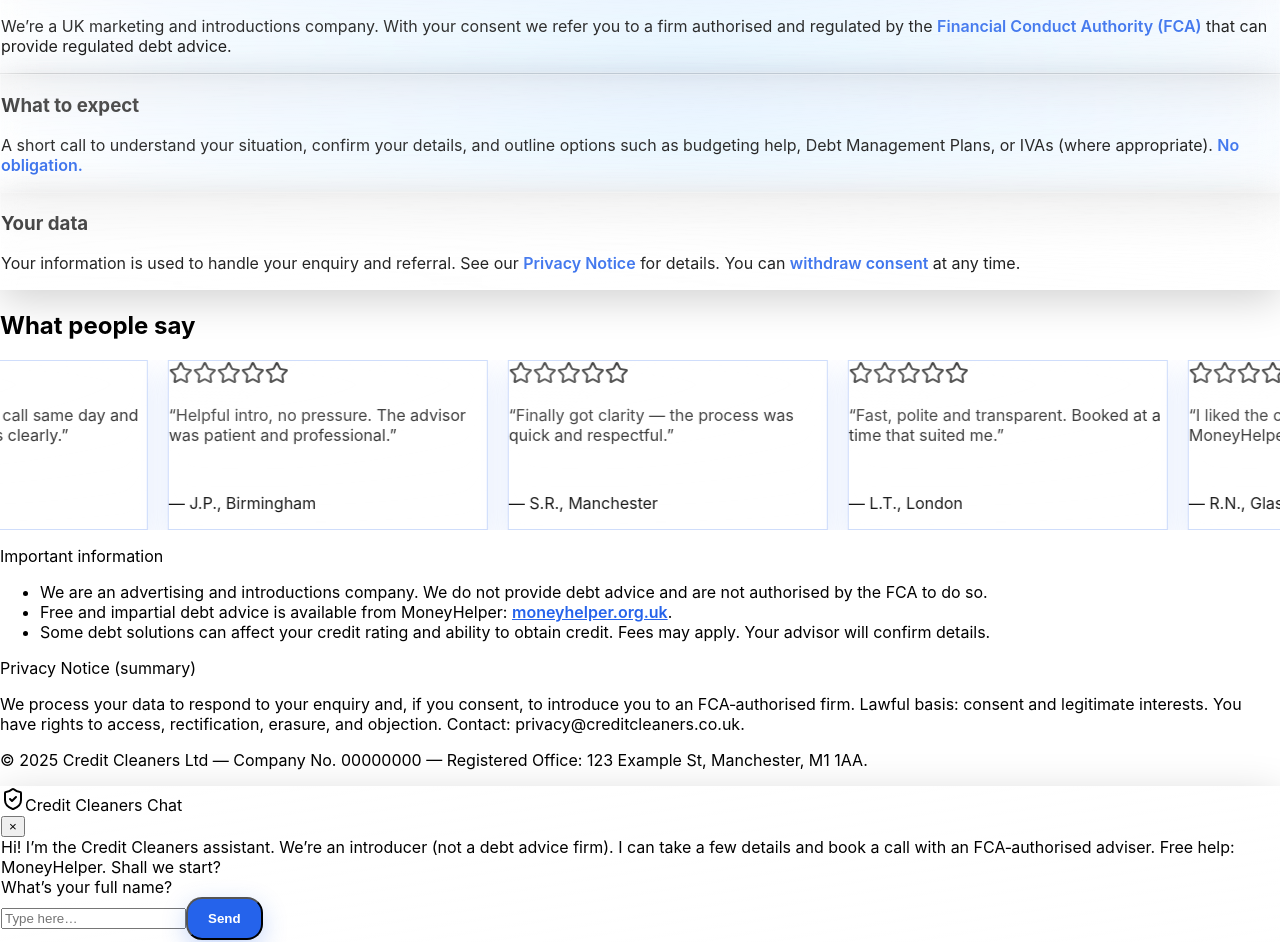
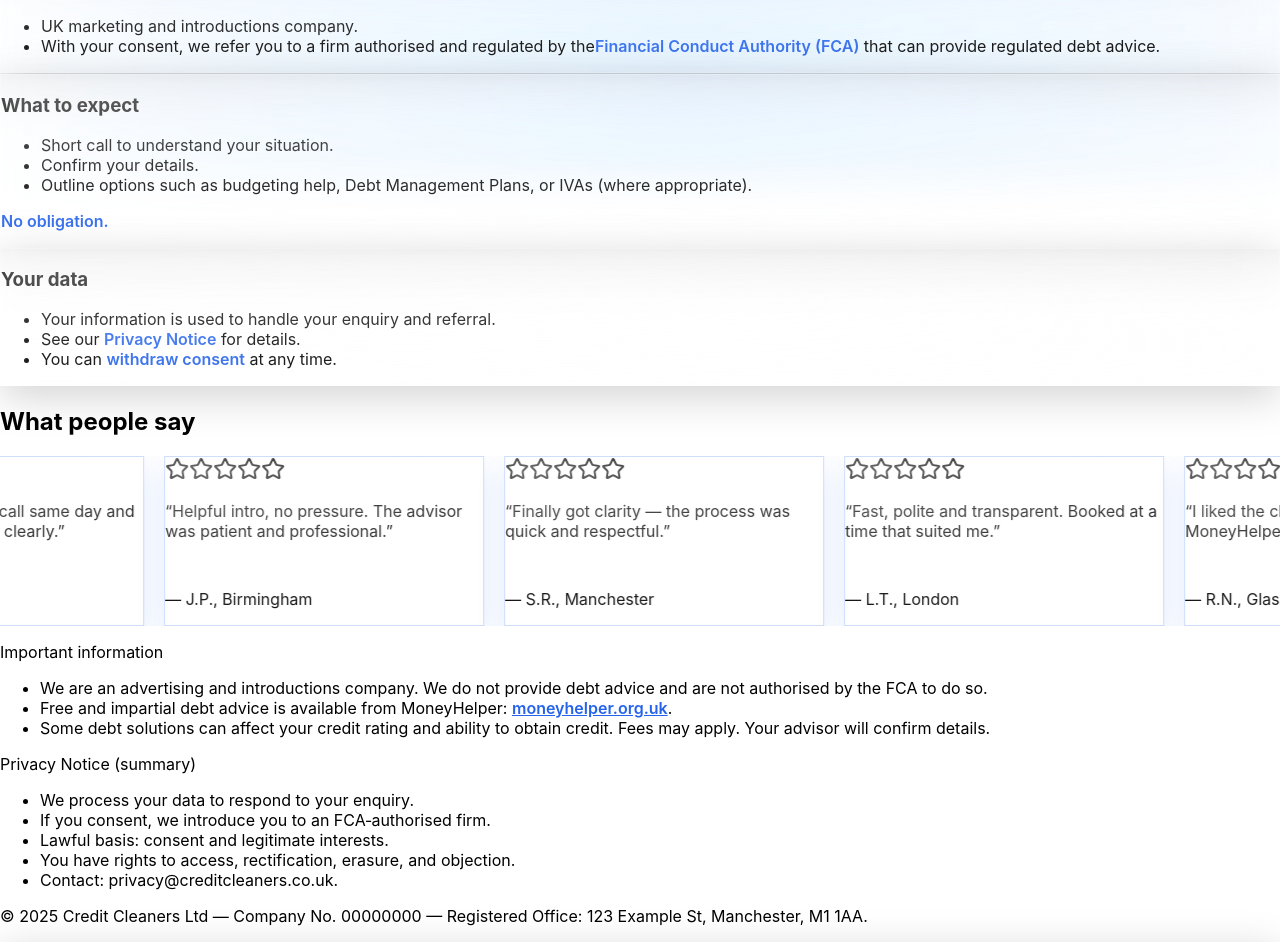
Before and after one commit to rrcomps/creditcleaners.co.uk, a Next.js app: page / in a window 1280 px wide. Shown: the part 780-1722 px from the top of the page. Built offline with nearby package versions, Linux system fonts and the light colour scheme.

Commit message:
refactor: simplify trust copy with bullet lists

```diff
--- a/pages/index.tsx
+++ b/pages/index.tsx
@@ -805,15 +805,32 @@ export default function DebtHelpLandingPage() {
           <div className="grid md:grid-cols-3 gap-6">
             <div className="glass-card glass-morph rounded-2xl p-4 sm:p-6">
               <h3 className="font-semibold">Who we are</h3>
-              <p className="mt-2 text-sm text-slate-600">We’re a UK marketing and introductions company. With your consent we refer you to a firm authorised and regulated by the <span className="hl">Financial Conduct Authority (FCA)</span> that can provide regulated debt advice.</p>
+              <ul className="mt-2 text-sm text-slate-600 list-disc pl-5 space-y-1">
+                <li>UK marketing and introductions company.</li>
+                <li>
+                  With your consent, we refer you to a firm authorised and regulated by the
+                  <span className="hl">Financial Conduct Authority (FCA)</span> that can provide regulated debt advice.
+                </li>
+              </ul>
             </div>
             <div className="glass-card glass-morph rounded-2xl p-4 sm:p-6">
               <h3 className="font-semibold">What to expect</h3>
-              <p className="mt-2 text-sm text-slate-600">A short call to understand your situation, confirm your details, and outline options such as budgeting help, Debt Management Plans, or IVAs (where appropriate). <span className="hl">No obligation.</span></p>
+              <ul className="mt-2 text-sm text-slate-600 list-disc pl-5 space-y-1">
+                <li>Short call to understand your situation.</li>
+                <li>Confirm your details.</li>
+                <li>Outline options such as budgeting help, Debt Management Plans, or IVAs (where appropriate).</li>
+              </ul>
+              <p className="mt-2 text-sm text-slate-600">
+                <span className="hl">No obligation.</span>
+              </p>
             </div>
             <div className="glass-card glass-morph rounded-2xl p-4 sm:p-6">
               <h3 className="font-semibold">Your data</h3>
-              <p className="mt-2 text-sm text-slate-600">Your information is used to handle your enquiry and referral. See our <span className="hl">Privacy Notice</span> for details. You can <span className="hl">withdraw consent</span> at any time.</p>
+              <ul className="mt-2 text-sm text-slate-600 list-disc pl-5 space-y-1">
+                <li>Your information is used to handle your enquiry and referral.</li>
+                <li>See our <span className="hl">Privacy Notice</span> for details.</li>
+                <li>You can <span className="hl">withdraw consent</span> at any time.</li>
+              </ul>
             </div>
           </div>
         </section>
@@ -870,11 +887,17 @@ export default function DebtHelpLandingPage() {
                   <li>Some debt solutions can affect your credit rating and ability to obtain credit. Fees may apply. Your advisor will confirm details.</li>
                 </ul>
               </div>
-              <div id="privacy">
-                <p className="font-semibold">Privacy Notice (summary)</p>
-                <p className="mt-2">We process your data to respond to your enquiry and, if you consent, to introduce you to an FCA‑authorised firm. Lawful basis: consent and legitimate interests. You have rights to access, rectification, erasure, and objection. Contact: privacy@creditcleaners.co.uk.</p>
-                <p className="mt-2">© {new Date().getFullYear()} Credit Cleaners Ltd — Company No. 00000000 — Registered Office: 123 Example St, Manchester, M1 1AA.</p>
-              </div>
+                <div id="privacy">
+                  <p className="font-semibold">Privacy Notice (summary)</p>
+                  <ul className="mt-2 list-disc pl-5 space-y-1">
+                    <li>We process your data to respond to your enquiry.</li>
+                    <li>If you consent, we introduce you to an FCA‑authorised firm.</li>
+                    <li>Lawful basis: consent and legitimate interests.</li>
+                    <li>You have rights to access, rectification, erasure, and objection.</li>
+                    <li>Contact: privacy@creditcleaners.co.uk.</li>
+                  </ul>
+                  <p className="mt-2">© {new Date().getFullYear()} Credit Cleaners Ltd — Company No. 00000000 — Registered Office: 123 Example St, Manchester, M1 1AA.</p>
+                </div>
             </div>
           </div>
         </footer>
```
